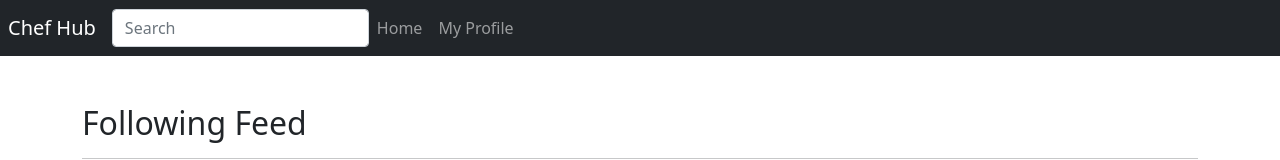
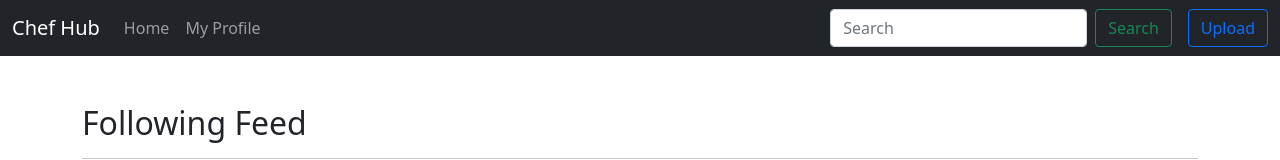
Before and after one commit to Coborax/chef-hub-web, a Vue app: page / in a window 1280 px wide. Shown: the top 160 px of the page. Built offline with nearby package versions, Linux system fonts and the light colour scheme; no server answers.

Commit message:
Upaded navbar

```diff
--- a/src/App.vue
+++ b/src/App.vue
@@ -4,24 +4,41 @@ import { RouterLink, RouterView } from "vue-router";
 
 <template>
   <nav class="navbar navbar-expand-lg navbar-dark bg-dark">
-    <a class="navbar-brand ms-2" href="#">Chef Hub</a>
-    <form class="form-inline my-2 my-lg-0">
-      <input
-        class="form-control mr-sm-2"
-        type="search"
-        placeholder="Search"
-        aria-label="Search"
-      />
-    </form>
-    <div class="collapse navbar-collapse" id="navbarNav">
-      <ul class="navbar-nav">
-        <li class="nav-item active">
+    <div class="container-fluid">
+      <a class="navbar-brand" href="#">Chef Hub</a>
+      <button
+        class="navbar-toggler"
+        type="button"
+        data-bs-toggle="collapse"
+        data-bs-target="#navbarSupportedContent"
+        aria-controls="navbarSupportedContent"
+        aria-expanded="false"
+        aria-label="Toggle navigation"
+      >
+        <span class="navbar-toggler-icon"></span>
+      </button>
+      <div class="collapse navbar-collapse" id="navbarSupportedContent">
+        <ul class="navbar-nav me-auto mb-2 mb-lg-0">
+          <li class="nav-item">
             <RouterLink to="/" class="nav-link">Home</RouterLink>
           </li>
           <li class="nav-item">
             <RouterLink to="/profile" class="nav-link">My Profile</RouterLink>
           </li>
         </ul>
+        <form class="d-flex" role="search">
+          <input
+            class="form-control me-2"
+            type="search"
+            placeholder="Search"
+            aria-label="Search"
+          />
+          <button class="btn btn-outline-success" type="submit">Search</button>
+        </form>
+        <RouterLink to="/upload" class="btn btn-outline-primary ms-3"
+          >Upload</RouterLink
+        >
+      </div>
     </div>
   </nav>
 
--- a/src/views/UploadView.vue
+++ b/src/views/UploadView.vue
@@ -21,9 +21,9 @@
 <script setup lang="ts">
 import { PostsService } from "@/services/posts.service";
 import { ref } from "vue";
+import router from "@/router";
 
 let selectedFile: Blob;
-// eslint-disable-next-line no-undef
 const title = ref("");
 const desc = ref("");
 
@@ -31,11 +31,14 @@ const postService = new PostsService();
 
 function upload() {
   console.log(selectedFile);
-  postService.upload(title.value, desc.value, selectedFile);
+  postService
+    .upload(title.value, desc.value, selectedFile)
+    .then(() => router.push({ path: "/profile" }));
 }
 
 function handleFileChange(e) {
   const file = e.target.files[0];
+  console.log(file.name);
   if (file != null) {
     selectedFile = new Blob([file], { type: file.type });
   }
```
Lines whose indentation alone changed are shown as unchanged.
